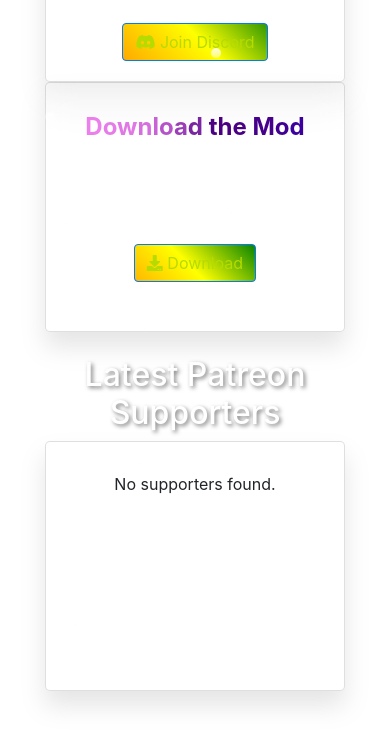
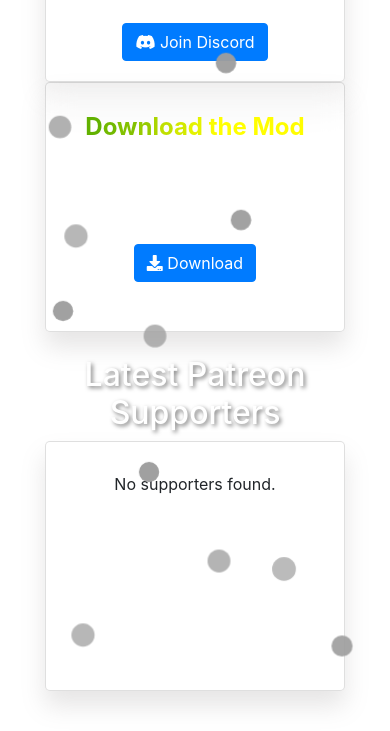
Before and after one commit to R3dWolfie/GDM-WEBSITE, a Flask app: page / in a window 390 px wide. Shown: the part 866-1597 px from the top of the page. Run offline with Flask 3, Linux system fonts and the light colour scheme; data that the repository does not hold is empty; some libraries are stand-ins or nearby versions; grey boxes are pictures that could not be loaded.

Commit message:
:bug: Fixed ugly

```diff
--- a/static/styles.css
+++ b/static/styles.css
@@ -87,11 +87,19 @@ body {
 
 
 .btn-primary {
-  background-color: transparent;
+  color: white; /* Set the text color to white */
+  transition: color 0.3s ease-in-out; /* Add transition for the text color */
+}
+
+.btn-primary.rainbow {
+  background-color: transparent; /* Remove the background color */
   background-image: linear-gradient(45deg, red, orange, yellow, green, blue, indigo, violet, red);
-  background-size: 400% 400%; /* Adjust the size for wider colors */
-  animation: rainbow 5s linear infinite;
+  background-size: 400% 400%;
+  animation: none; /* Remove the rainbow animation */
 }
+
+
+
 
 @keyframes rainbow {
   0% {
@@ -136,7 +144,7 @@ h2 {
     height: 100%;
     object-fit: cover;
     z-index: -1;
-    filter: brightness(30%) blur(2px);
+    filter: brightness(50%) blur(2px);
 }
 
 .sparkle {
@@ -193,5 +201,58 @@ h2 {
 }
 
 .card-title span {
-  animation: rainbow 8s infinite;
+  animation: rainbow 20s infinite;
 }
+
+.star-sparkle {
+  position: absolute;
+  width: 10px;
+  height: 10px;
+  background: linear-gradient(to top right, rgba(255, 255, 255, 0.8), transparent),
+              linear-gradient(to top left, rgba(255, 255, 255, 0.8), transparent),
+              linear-gradient(to bottom right, rgba(255, 255, 255, 0.8), transparent),
+              linear-gradient(to bottom left, rgba(255, 255, 255, 0.8), transparent);
+  border-radius: 50%;
+  pointer-events: none;
+  animation: star-sparkle 1.5s ease-in-out infinite;
+}
+
+@keyframes star-sparkle {
+  0% {
+    opacity: 1;
+    transform: translate(-50%, -50%) scale(1);
+  }
+  50% {
+    opacity: 0.4;
+    transform: translate(-50%, -50%) scale(0.7);
+  }
+  100% {
+    opacity: 1;
+    transform: translate(-50%, -50%) scale(1);
+  }
+}
+
+.star-sparkle {
+  position: fixed;
+  top: 0;
+  left: 0;
+  width: 20px;
+  height: 20px;
+  background-image: url('path/to/star-image.png');
+  background-size: cover;
+  pointer-events: none;
+  animation: sparkle 2s linear infinite;
+}
+
+@keyframes sparkle {
+  0% {
+    opacity: 1;
+  }
+  50% {
+    opacity: 0.2;
+    transform: scale(1.5);
+  }
+  100% {
+    opacity: 1;
+  }
+}
```
Also changed, not shown: static/js/script.js (+26 -11 lines), static/images/white-star-icon-10.png (added).
